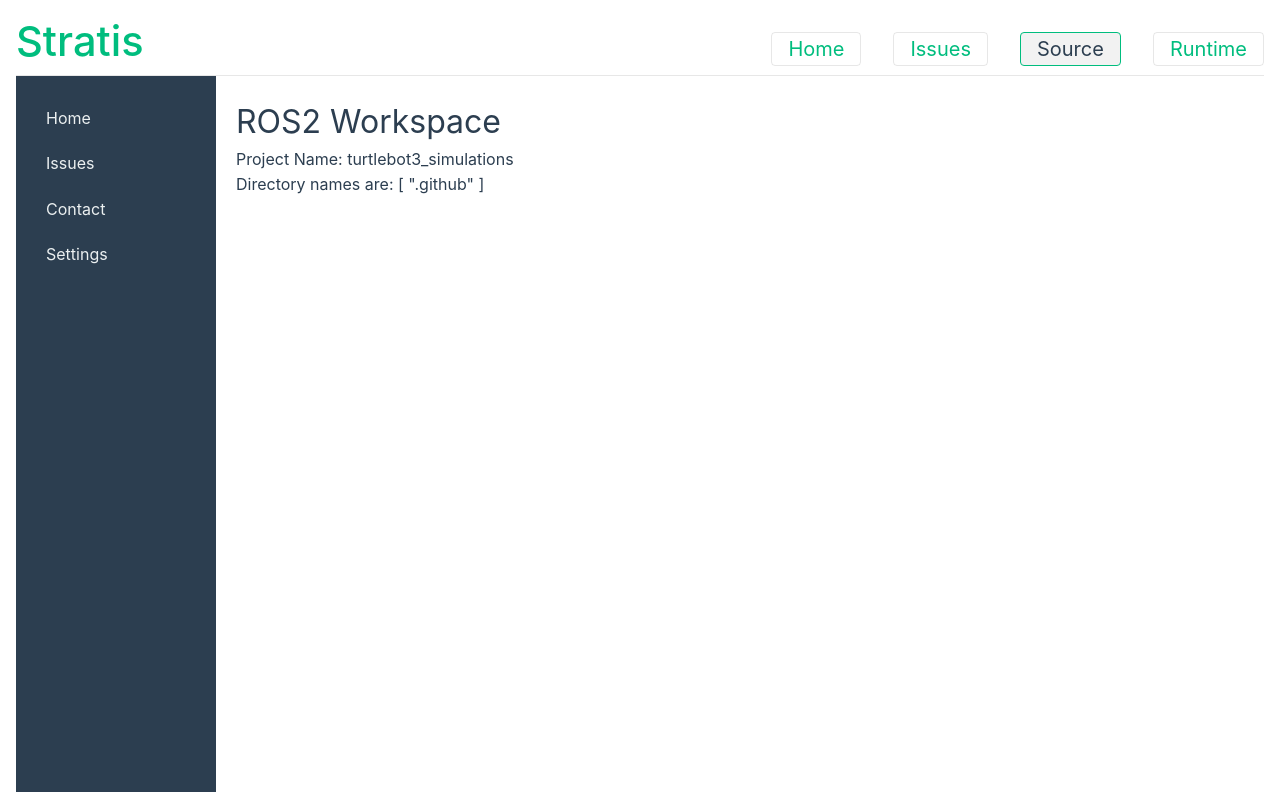
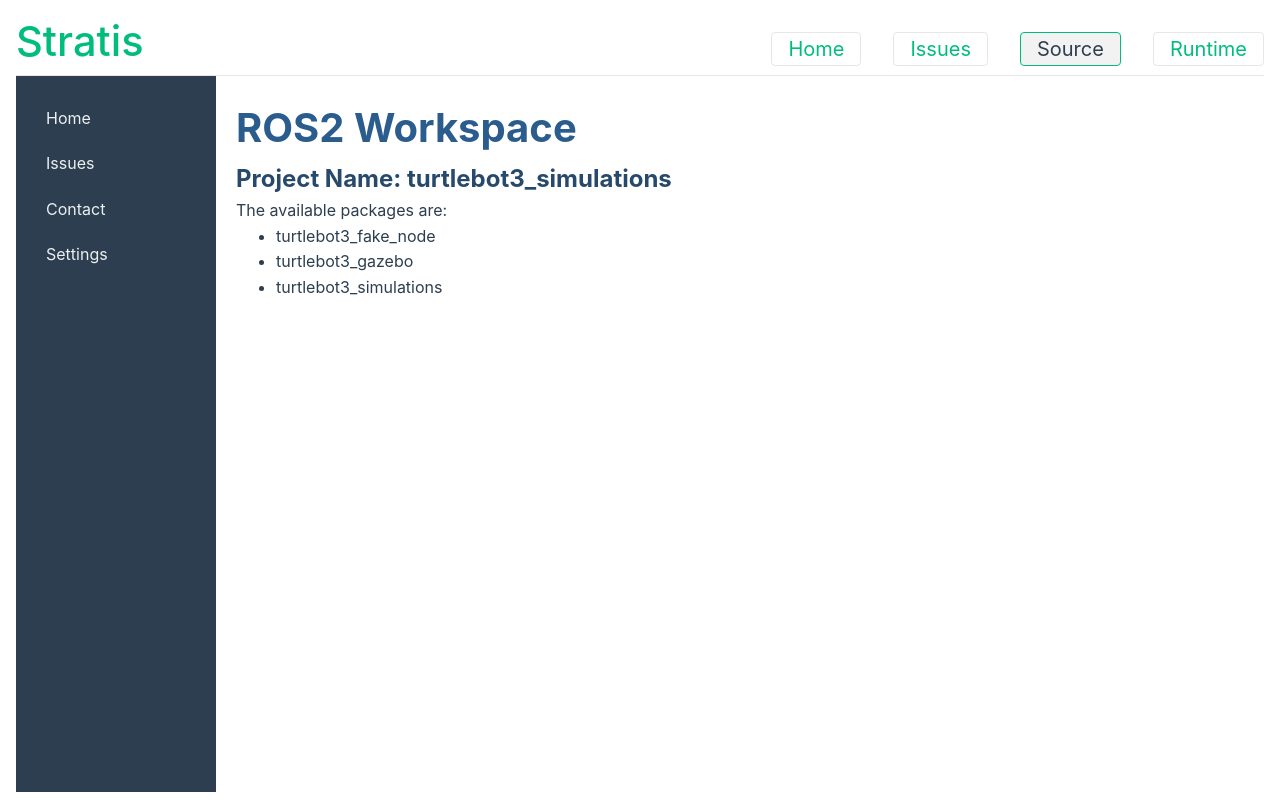
Before and after one commit to HAROS-framework/stratis, a Vue app: page /#/source in a window 1280 px wide. Built offline with nearby package versions, Linux system fonts and the light colour scheme.

Commit message:
saving progress

```diff
--- a/src/views/SourceView.vue
+++ b/src/views/SourceView.vue
@@ -6,11 +6,11 @@
 import { ref } from 'vue'
 const name = ref<string>('ROS2 Workspace')
 
-import fileTree, { getDirectoryNames, getProjectName } from './testData';
+import fileTree, { getPackageName, getProjectName } from './testData';
 console.log(fileTree);
 
 const projectName = getProjectName(fileTree);
-const directoryNames = getDirectoryNames(fileTree);
+const packageNames = getPackageName(fileTree);
 
 </script>
 
@@ -30,8 +30,16 @@ const directoryNames = getDirectoryNames(fileTree);
     <!-- Main Content -->
     <main class="main-content">
       <h1>{{ name }}</h1>
-      <p>Project Name: {{ projectName }}</p>
-      <p>Directory names are: {{ directoryNames }}</p>
+      <div class="a">Project Name: {{ projectName }}</div>
+
+      <div class="b">
+        <p>The available packages are:</p>
+        <ul>
+          <li v-for="(packageName, index) in packageNames" :key="index">
+            {{ packageName }}
+          </li>
+        </ul>
+      </div>
 
     </main>
   </div>
@@ -40,6 +48,17 @@ const directoryNames = getDirectoryNames(fileTree);
 // css -- design ------------------------------------------------------------
 <style scoped>
 
+h1 {
+  font-weight: bold;
+  font-size: 30pt;
+  color: #2b5c8e;
+}
+
+div.a {
+  font-weight: bold;
+  font-size: 24px;
+  color: #27496c;
+}
 .app-container {
   display: flex;
   height: 100vh;
--- a/src/views/testData.ts
+++ b/src/views/testData.ts
@@ -291,12 +291,13 @@ export function getProjectName(node: FileNode): string | undefined {
   }
 }
 
-export function getDirectoryNames(node: FileNode): Array<string> {
+export function getPackageName(node: FileNode): Array<string> {
   const directoryList = [];
-
-  for (const child of node.children) {
-    if (child.type == 'directory') {
-      directoryList.push(child.name);
+  if (node.children) {
+    for (const each of node.children) {
+      if (each.type === 'package') {
+        directoryList.push(each.name);
+      }
     }
   }
   return directoryList;
```
